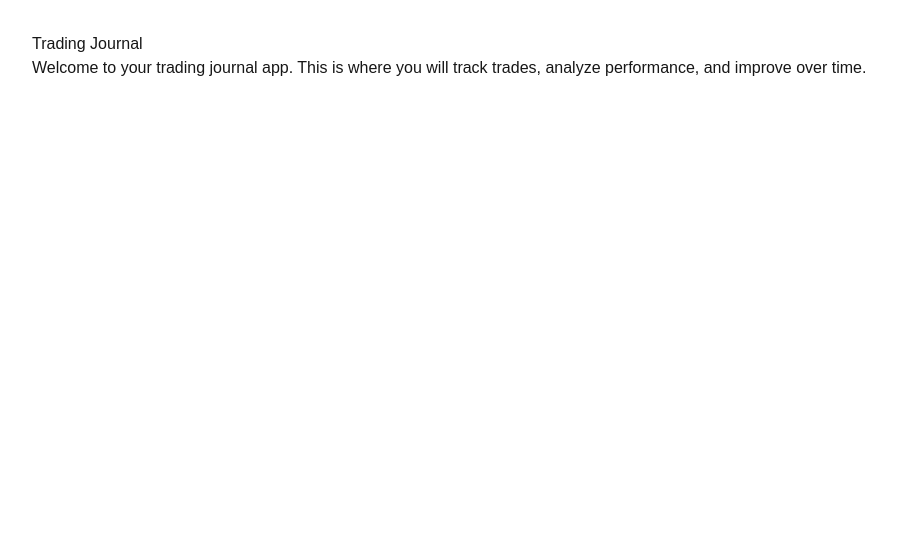
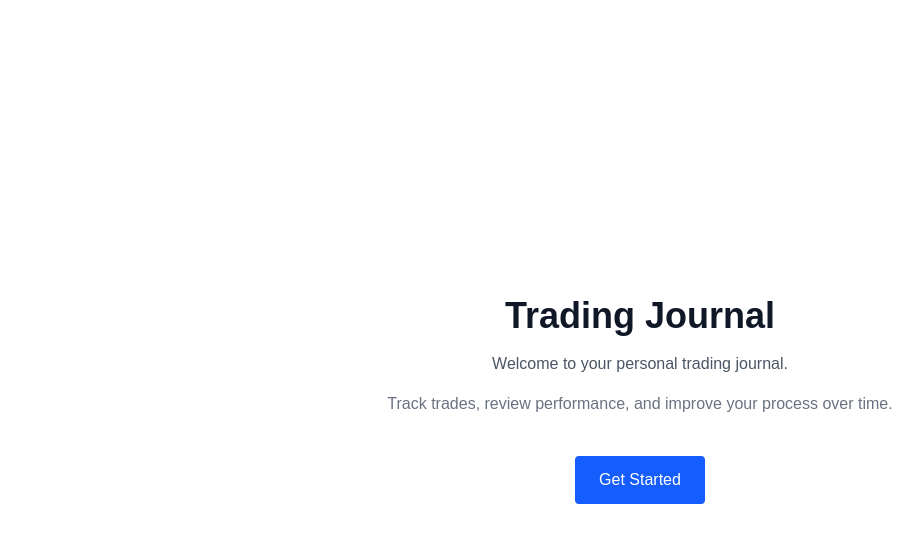
Before and after one commit to jorgemancipe/trading-journal, a Next.js app: page / in a window 1280 px wide. Shown: the top 542 px of the page, without its empty margins (0-923 px from the left). Built offline with nearby package versions, Linux system fonts and the light colour scheme.

Commit message:
Fix Get Started button navigation

```diff
--- /dev/null
+++ b/app/dashboard/page.tsx
@@ -0,0 +1,10 @@
+export default function Dashboard() {
+  return (
+    <main className="min-h-screen bg-gray-50 text-gray-900 p-8">
+      <h1 className="text-3xl font-bold mb-4">Dashboard</h1>
+      <p className="text-gray-600">
+        This is your dashboard. Trades and analytics will live here.
+      </p>
+    </main>
+  );
+}
--- a/app/page.tsx
+++ b/app/page.tsx
@@ -1,11 +1,26 @@
+import Link from "next/link";
+
 export default function Home() {
   return (
-    <main style={{ padding: "2rem", fontFamily: "Arial, sans-serif" }}>
-      <h1>Trading Journal</h1>
-      <p>
-        Welcome to your trading journal app. This is where you will
-        track trades, analyze performance, and improve over time.
-      </p>
+    <main className="min-h-screen bg-white text-gray-900 flex items-center justify-center">
+      <div className="max-w-xl text-center space-y-4">
+        <h1 className="text-4xl font-bold">Trading Journal</h1>
+
+        <p className="text-gray-600">
+          Welcome to your personal trading journal.
+        </p>
+
+        <p className="text-gray-500">
+          Track trades, review performance, and improve your process over time.
+        </p>
+
+        <Link
+          href="/dashboard"
+          className="inline-block mt-6 px-6 py-3 rounded bg-blue-600 text-white hover:bg-blue-500 transition"
+        >
+          Get Started
+        </Link>
+      </div>
     </main>
   );
 }
```
